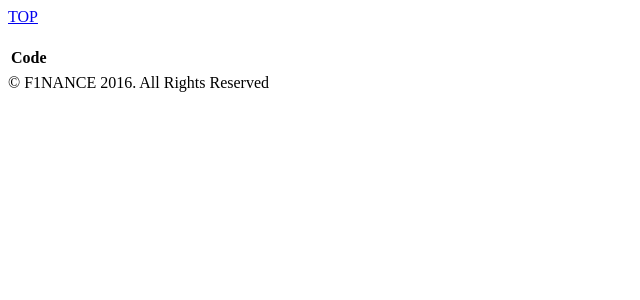
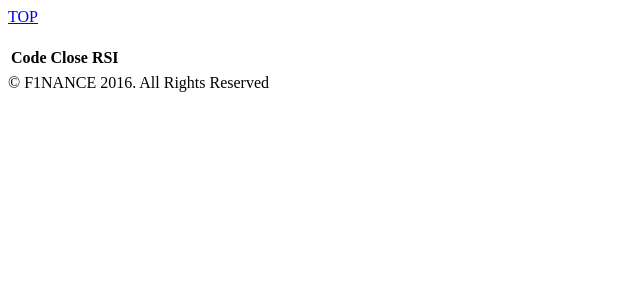
Before and after one commit to her0e1c1/pystock, a Flask app: template stock/server/templates/company.html in a window 1280 px wide. Shown: the top 300 px of the page, without its empty margins (0-640 px from the left). Run offline with Flask 2, Linux system fonts and the light colour scheme; the template is opened without the code that fills it, so the values that code supplies are empty; parts of the project's set-up code (start-up, migrations or seed data) failed here and were passed over.

Commit message:
add company detail

```diff
--- a/stock/server/templates/company.html
+++ b/stock/server/templates/company.html
@@ -6,9 +6,13 @@
   <table>
     <tr>
       <th>Code</th>
+      <th>Close</th>
+      <th>RSI</th>
     </tr>
     <tr>
       <td>{{ company.code }}</td>
+      <td></td>
+      <td>{{ company.search_field.closing_rsi_14 }}</td>
     </tr>
   </table>
   <div id="container"></div>
@@ -22,11 +26,11 @@
                     selected : 1
                 },
                 yAxis: [
-                    {title: 'OHLC', height: '60%'},
-                    {title: 'Volume', height: '30%', top: '65%'},
+                    {title: {text: 'OHLC'}, height: '60%'},
+                    {title: {text: 'Volume'}, height: '30%', top: '65%'},
                 ],
                 series : [
-                    {data: data.ohlc, type: 'candlestick', yAxis: 0},
+                    {name: 'OHLC', data: data.ohlc, type: 'candlestick', yAxis: 0},
                     {data: data.columns[0].data, type: 'column', yAxis: 1},
                 ].concat(rolling_means),
             });
```
